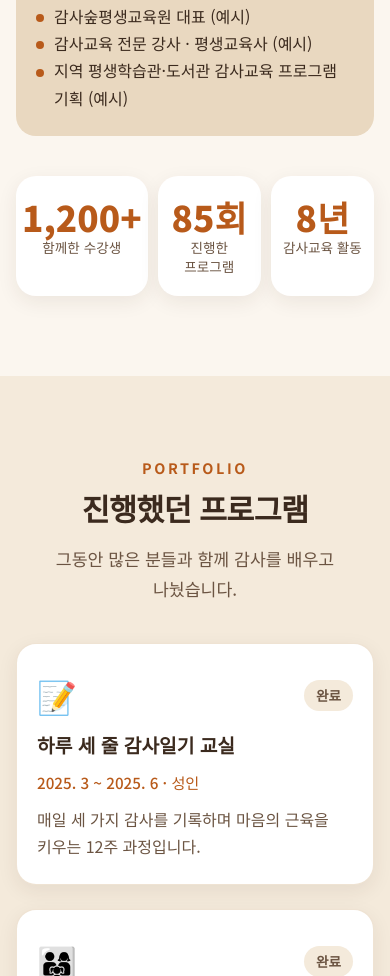
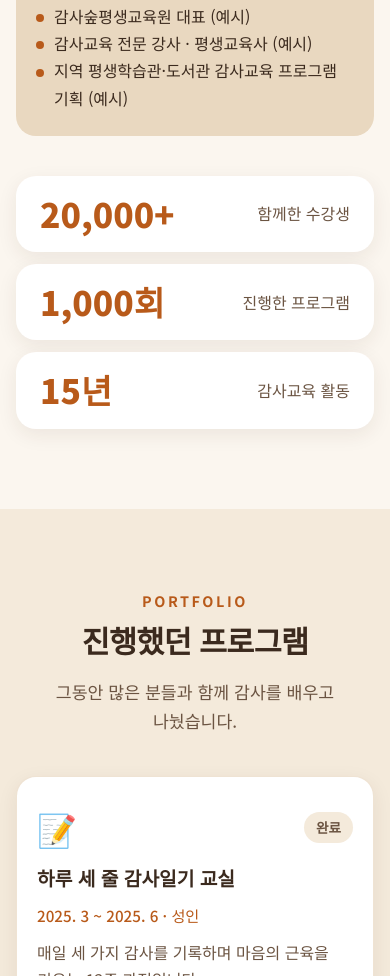
Before and after one commit to hoyoungmi63-ux/hoho, a plain HTML site: page index.html in a window 390 px wide. Shown: the part 2290-3266 px from the top of the page. Drawn offline with Linux system fonts and the light colour scheme.

Commit message:
교육원 활동 숫자 수정 (수강생 20,000+, 프로그램 1,000회, 활동 15년)

```diff
--- a/css/style.css
+++ b/css/style.css
@@ -172,7 +172,7 @@ a:focus-visible, button:focus-visible {
 .profile-list li { position: relative; padding-left: 18px; }
 .profile-list li::before { content: ""; position: absolute; left: 0; top: 0.7em; width: 8px; height: 8px; border-radius: 50%; background: var(--point); }
 
-.stats { display: grid; grid-template-columns: repeat(3, 1fr); gap: 24px; margin-top: 40px; }
+.stats { display: grid; grid-template-columns: repeat(3, minmax(0, 1fr)); gap: 24px; margin-top: 40px; }
 .stat { padding: 28px 16px; border-radius: var(--radius); background: var(--white); text-align: center; box-shadow: var(--shadow); }
 .stat strong { display: block; font-size: clamp(2.2rem, 5vw, 3rem); font-weight: 900; color: var(--point); line-height: 1.2; font-variant-numeric: tabular-nums; }
 .stat > span { color: var(--text-soft); font-weight: 500; }
@@ -301,9 +301,13 @@ a:focus-visible, button:focus-visible {
   .profile-box { flex-direction: column; text-align: center; padding: 24px 20px; }
   .profile-list { text-align: left; display: inline-block; }
 
-  .stats { gap: 10px; }
-  .stat { padding: 20px 6px; }
-  .stat > span { font-size: 0.85rem; display: block; line-height: 1.4; }
+  .stats { grid-template-columns: 1fr; gap: 12px; }
+  .stat {
+    display: flex; align-items: center; justify-content: space-between; gap: 12px;
+    padding: 18px 24px; text-align: left;
+  }
+  .stat strong { font-size: 2.1rem; }
+  .stat > span { font-size: 1rem; }
 
   .timeline::before { left: 7px; }
   .timeline-item { grid-template-columns: 1fr; gap: 8px; padding-left: 32px; }
--- a/index.html
+++ b/index.html
@@ -132,17 +132,17 @@
           </div>
         </div>
 
-        <ul class="stats" aria-label="교육원 활동 숫자 (예시)">
+        <ul class="stats" aria-label="교육원 활동 숫자">
           <li class="stat reveal">
-            <strong><span class="count" data-target="1200">1,200</span>+</strong>
+            <strong><span class="count" data-target="20000">20,000</span>+</strong>
             <span>함께한 수강생</span>
           </li>
           <li class="stat reveal">
-            <strong><span class="count" data-target="85">85</span>회</strong>
+            <strong><span class="count" data-target="1000">1,000</span>회</strong>
             <span>진행한 프로그램</span>
           </li>
           <li class="stat reveal">
-            <strong><span class="count" data-target="8">8</span>년</strong>
+            <strong><span class="count" data-target="15">15</span>년</strong>
             <span>감사교육 활동</span>
           </li>
         </ul>
```
Also changed, not shown: 1 other file.
